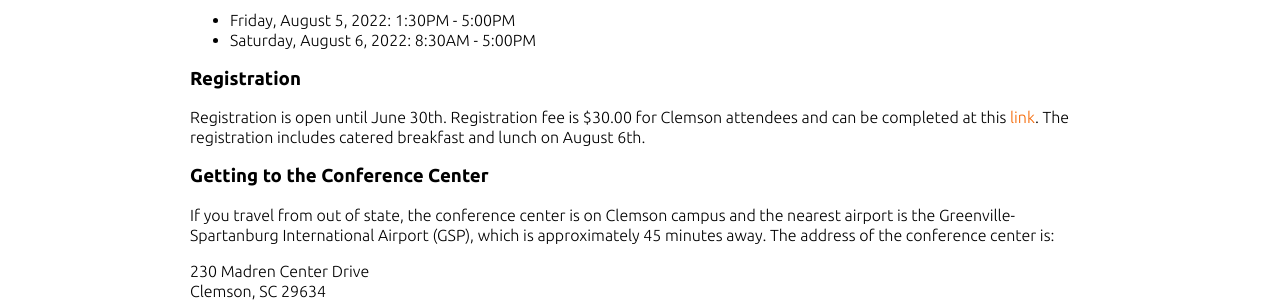
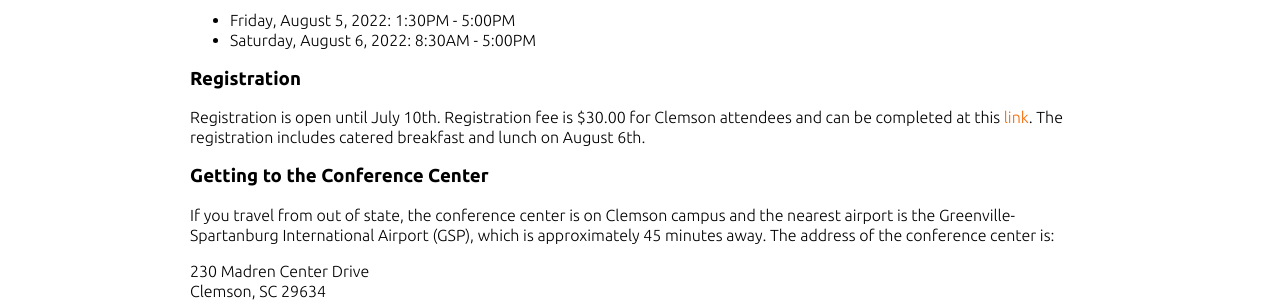
Before and after one commit to macanholt-labs/macanholt-labs.github.io, a Jekyll site: the page built from _pages/index.md, in a window 1280 px wide and 900 px high. Shown: the part 285-587 px from the top of the window. Built offline with Jekyll 4.4.1, drawn with Linux system fonts in a browser that asks for light colours; some web fonts are replaced.

Commit message:
deadline change

```diff
--- a/_pages/index.md
+++ b/_pages/index.md
@@ -17,7 +17,7 @@ The 2022 Clemson Symposium on Quantitative Genetics features a wonderful lineup
 
 ### Registration
 
-Registration is open until June 30th. Registration fee is $30.00 for Clemson attendees and can be completed at this [link](https://tinyurl.com/2022ClemsonQG). The registration includes catered breakfast and lunch on August 6th.
+Registration is open until July 10th. Registration fee is $30.00 for Clemson attendees and can be completed at this [link](https://tinyurl.com/2022ClemsonQG). The registration includes catered breakfast and lunch on August 6th.
 
 ### Getting to the Conference Center
 
```
